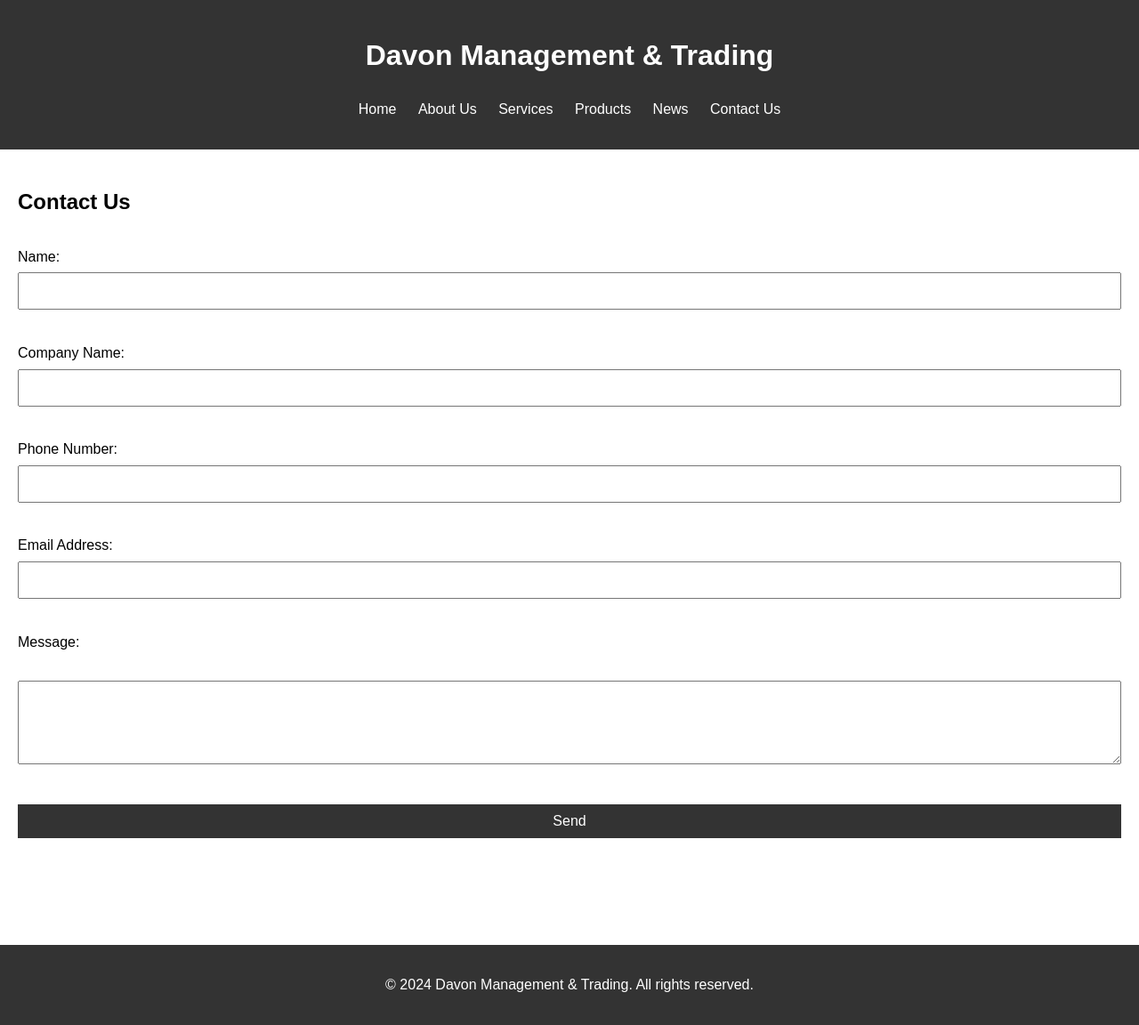
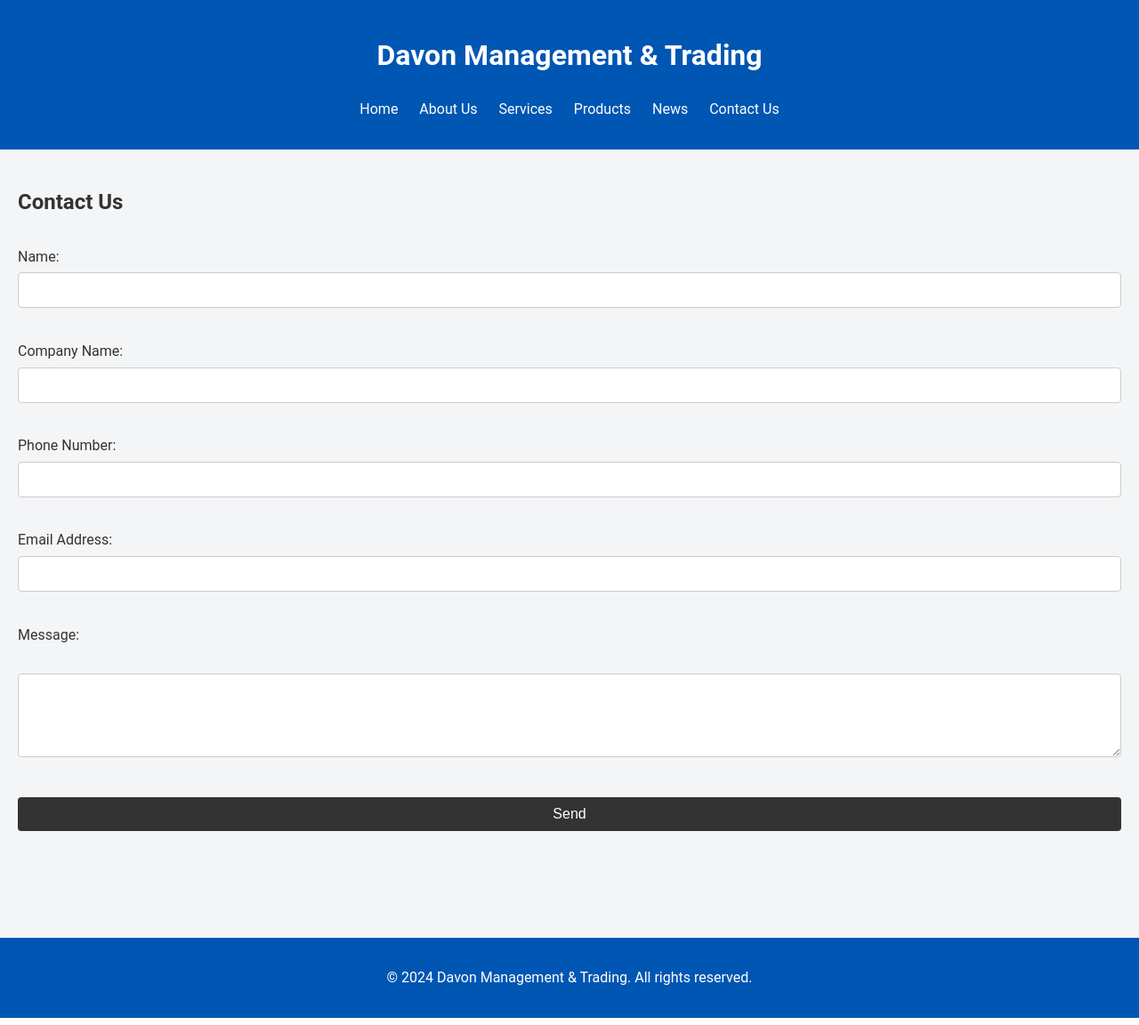
Before and after one commit to Davonmt/davonmt.com, a Jekyll site: the page contact.html, which Jekyll copies as it is, in a window 1280 px wide. Shown: the whole page at 89% size. Built offline with Jekyll 4.4.1, drawn with Linux system fonts in a browser that asks for light colours.

Commit message:
Update styles.css

```diff
--- a/assets/css/styles.css
+++ b/assets/css/styles.css
@@ -1,25 +1,26 @@
 body {
-    font-family: Arial, sans-serif;
+    font-family: 'Roboto', 'Open Sans', 'Lato', Arial, sans-serif; /* Updated font */
     margin: 0;
     padding: 0;
     line-height: 1.6;
     display: flex;
     flex-direction: column;
     min-height: 100vh;
+    color: #333; /* Updated text color */
 }
 
 header {
-    background: #333;
+    background: #0056B3; /* Updated background color */
     color: #fff;
     padding: 1rem 0;
     text-align: center;
 }
 
 header img {
-    max-width: 150px; /* Adjust the size of the logo */
+    max-width: 150px;
     height: auto;
     display: block;
-    margin: 0 auto; /* Center the logo */
+    margin: 0 auto;
 }
 
 nav ul {
@@ -37,9 +38,14 @@ nav ul li a {
     text-decoration: none;
 }
 
+nav ul li a:hover {
+    text-decoration: underline; /* Added hover effect */
+}
+
 main {
     padding: 20px;
     flex: 1;
+    background: #F4F5F7; /* Updated background color */
 }
 
 section {
@@ -47,11 +53,11 @@ section {
 }
 
 footer {
-    background: #333;
+    background: #0056B3; /* Updated background color */
     color: #fff;
     text-align: center;
     padding: 1rem 0;
-    position: relative; /* Changed from fixed to relative */
+    position: relative;
     width: 100%;
     bottom: 0;
 }
@@ -59,7 +65,7 @@ footer {
 form {
     display: flex;
     flex-direction: column;
-    margin-bottom: 100px; /* Add margin to the bottom of the form */
+    margin-bottom: 100px;
 }
 
 form label {
@@ -70,21 +76,24 @@ form input, form textarea {
     margin-top: 5px;
     padding: 10px;
     font-size: 1rem;
-    width: 100%; /* Ensure inputs take full width on mobile */
-    box-sizing: border-box; /* Include padding and border in element's total width and height */
+    width: 100%;
+    box-sizing: border-box;
+    border: 1px solid #ccc; /* Added border */
+    border-radius: 4px; /* Added border radius */
 }
 
 form input[type="submit"] {
     margin-top: 20px;
-    background: #333;
+    background: #0056B3; /* Updated button color */
     color: #fff;
     border: none;
     cursor: pointer;
     padding: 10px 20px;
+    border-radius: 4px; /* Added border radius */
 }
 
 form input[type="submit"]:hover {
-    background: #555;
+    background: #003f7f; /* Updated hover color */
 }
 
 /* Responsive Design */
```
